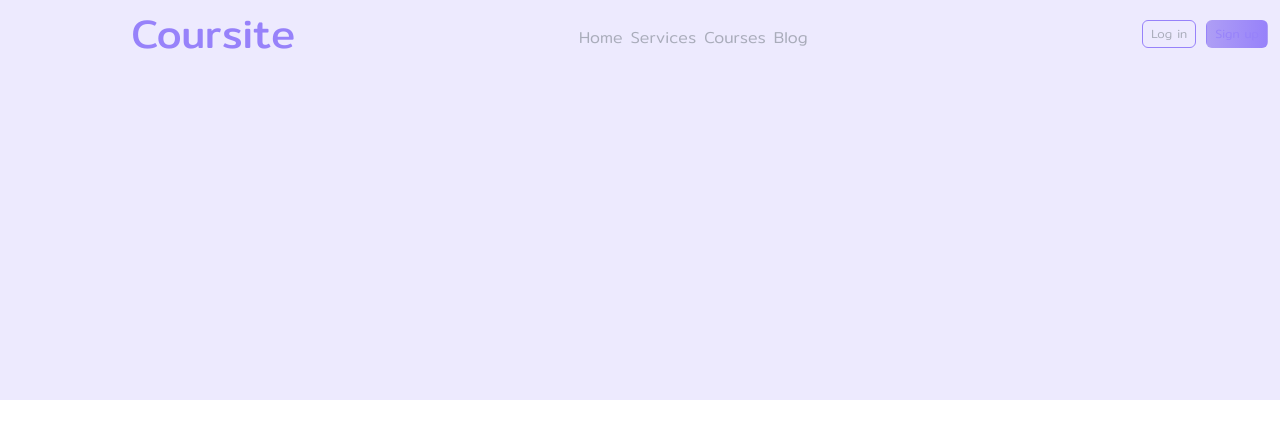
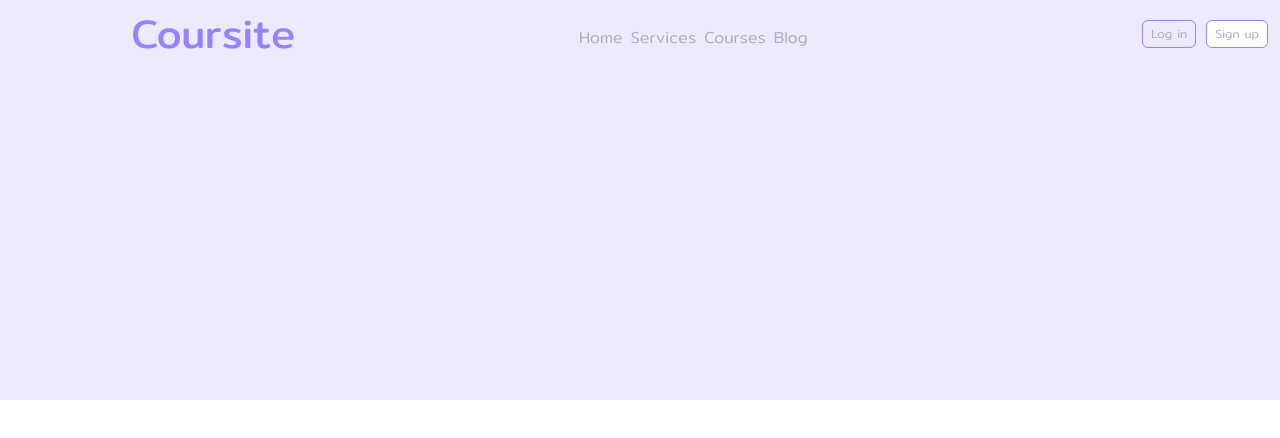
Before and after one commit to sheinah/react-client-app, a React (Create React App) app: page / in a window 1280 px wide. In both pictures the pointer is over the button "Sign up". Shown: the top 438 px of the page. Built offline with nearby package versions, Linux system fonts and the light colour scheme.

Commit message:
Update App.css

```diff
--- a/src/App.css
+++ b/src/App.css
@@ -56,6 +56,7 @@ h6 {
 }
 
 .custom-btn-color2:hover {
-  background-color: #fff;
-  color: #9782fa;
+  border-color: #9782fa;
+  background: #fff;
+  color: #a9acba;
 }
```
